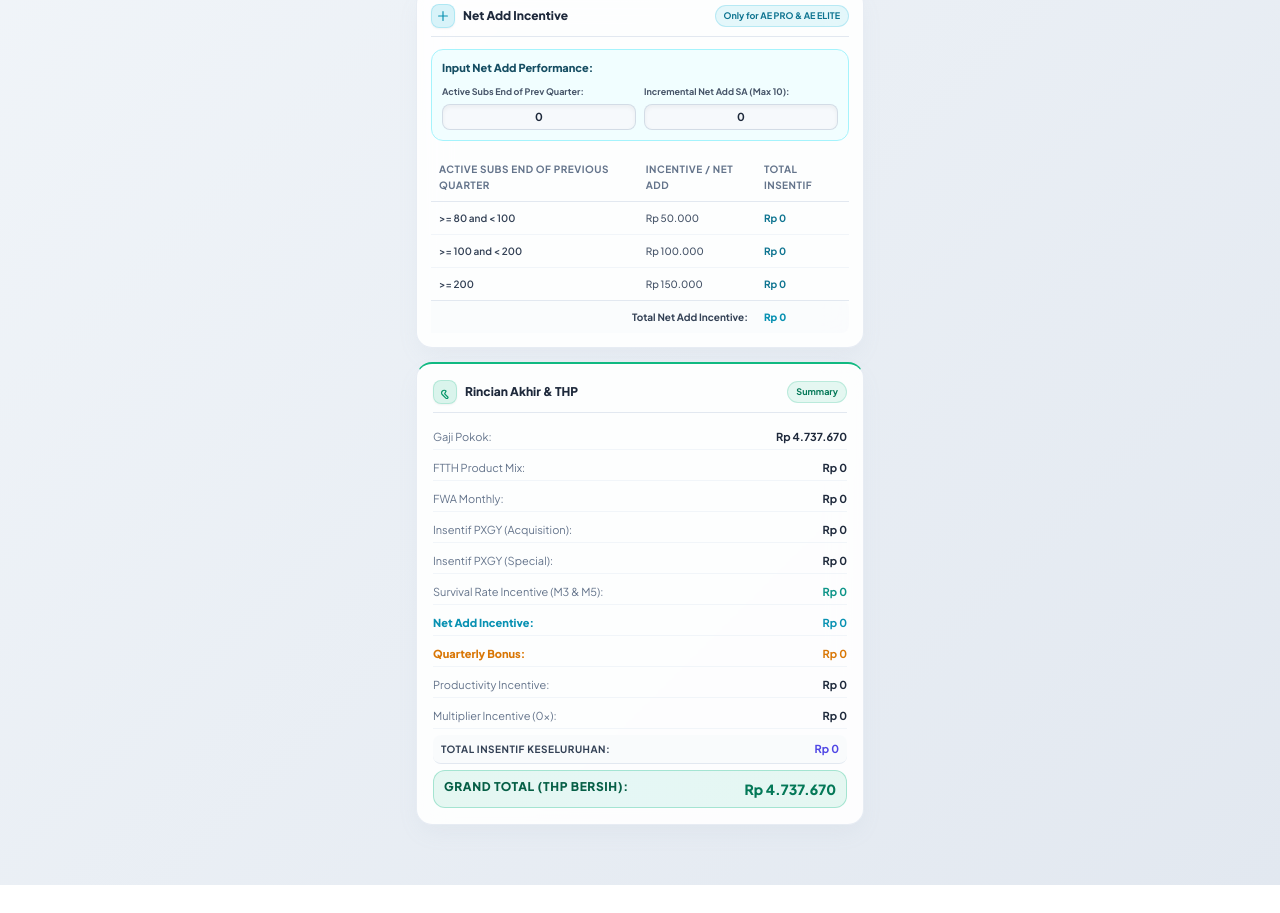
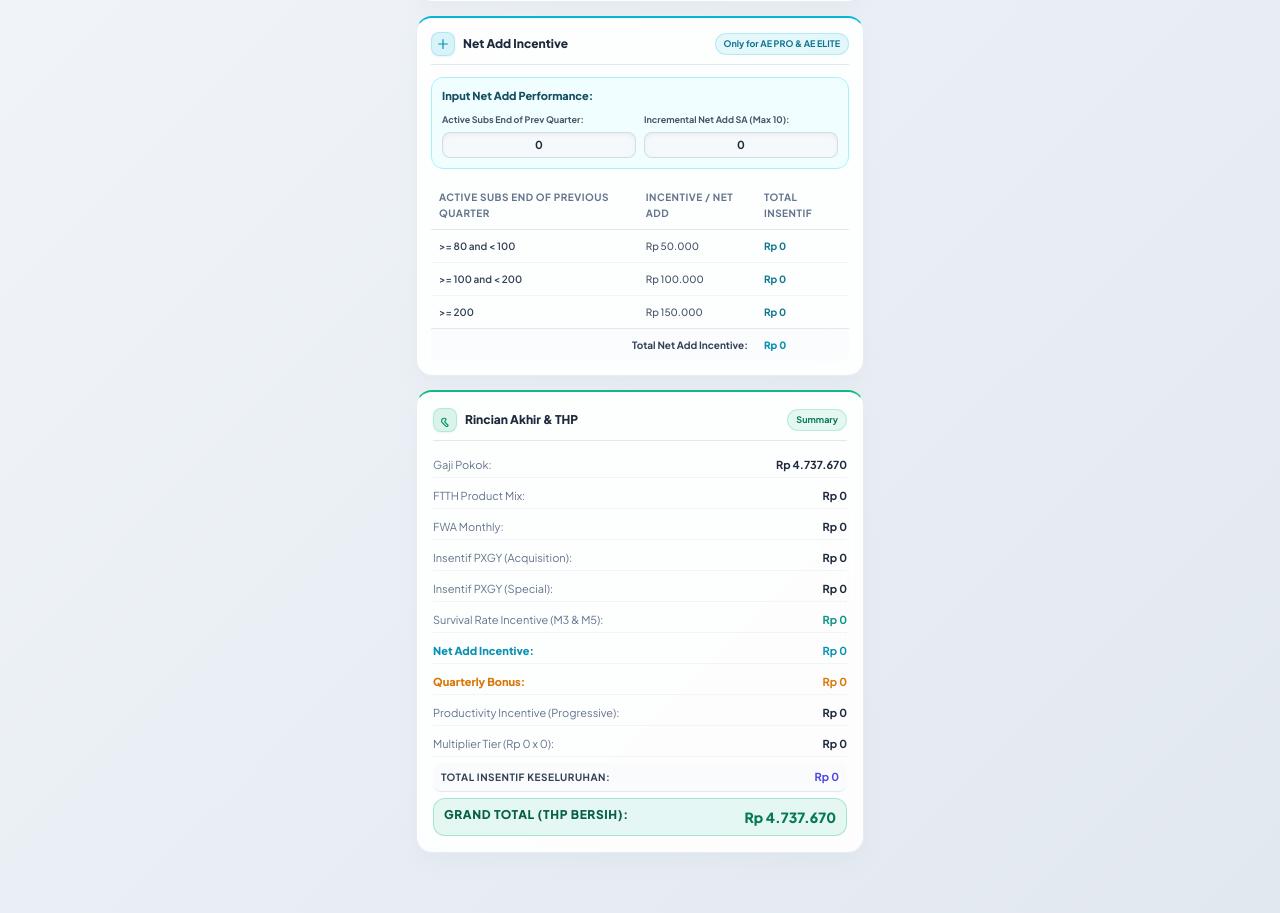
Before and after one commit to systemsalesbandung/Scheme-Incentive-Bandung, a plain HTML site: page index.html in a window 1280 px wide. Shown: the part 2493-3406 px from the top of the page. Before the commit the page ends 3378 px from the top, so only its background shows below. Drawn offline with nearby package versions, Linux system fonts and the light colour scheme.

Commit message:
Update index.html

```diff
--- a/index.html
+++ b/index.html
@@ -382,6 +382,9 @@
                         <div id="checkMultiplierBadge" class="absolute -top-2 -right-2 w-5 h-5 rounded-full bg-emerald-500 text-white items-center justify-center text-[11px] font-black hidden shadow-md animate-bounce">✓</div>
                         <span class="text-[9px] font-bold text-slate-500 block uppercase tracking-wider">Tier Multiplier Aktif</span>
                         <span class="text-xs font-black text-purple-700 block mt-0.5" id="multiplierTierNameText">-</span>
+                        <div class="mt-1.5 bg-indigo-50 rounded border border-indigo-100 px-1.5 py-0.5 inline-block mx-auto">
+                            <span class="text-[8.5px] font-extrabold text-indigo-700 block" id="multiplierTotalNominalText">-</span>
+                        </div>
                     </div>
                     <div id="proRewardCard" class="relative bg-white/90 p-2.5 rounded-xl border border-purple-200 text-center shadow-xs flex flex-col justify-center">
                         <div id="checkProReward" class="absolute -top-2 -right-2 w-5 h-5 rounded-full bg-emerald-500 text-white items-center justify-center text-[11px] font-black hidden shadow-md animate-bounce">✓</div>
@@ -667,7 +670,7 @@
                     <span class="font-bold text-amber-600" id="sumQuarterlyBonus">Rp 0</span>
                 </div>
                 <div class="flex justify-between py-1 border-b border-slate-100">
-                    <span class="text-slate-500">Productivity Incentive:</span>
+                    <span class="text-slate-500">Productivity Incentive (Progressive):</span>
                     <span class="font-bold text-slate-800" id="sumProdIncentive">Rp 0</span>
                 </div>
                 <div class="flex justify-between py-1 border-b border-slate-100" id="sumExtraRow">
@@ -1230,7 +1233,10 @@
                 }
 
                 let multiIncentive = baseAccumulatedForMultiplier * multiplierVal;
-                document.getElementById('sumExtraTitle').innerText = `Multiplier Incentive (${multiplierVal}x):`;
+                // Merincikan keterangan perhitungan perkalian ke UI
+                document.getElementById('multiplierTotalNominalText').innerText = `( ${formatRupiah(baseAccumulatedForMultiplier)} x ${multiplierVal} ) = ${formatRupiah(multiIncentive)}`;
+
+                document.getElementById('sumExtraTitle').innerText = `Multiplier Tier (${formatRupiah(baseAccumulatedForMultiplier)} x ${multiplierVal}):`;
                 document.getElementById('sumExtraVal').innerText = formatRupiah(multiIncentive);
 
                 totalIncentiveOnly = sumProdMix + sumProdIncentive + multiIncentive + sumSpecialFWA + sumPXGYAcq + sumPXGYSpc + totalSurvivalIncentiveVal + netAddBonusVal + quarterlyBonusVal + proRewardVal;
```
